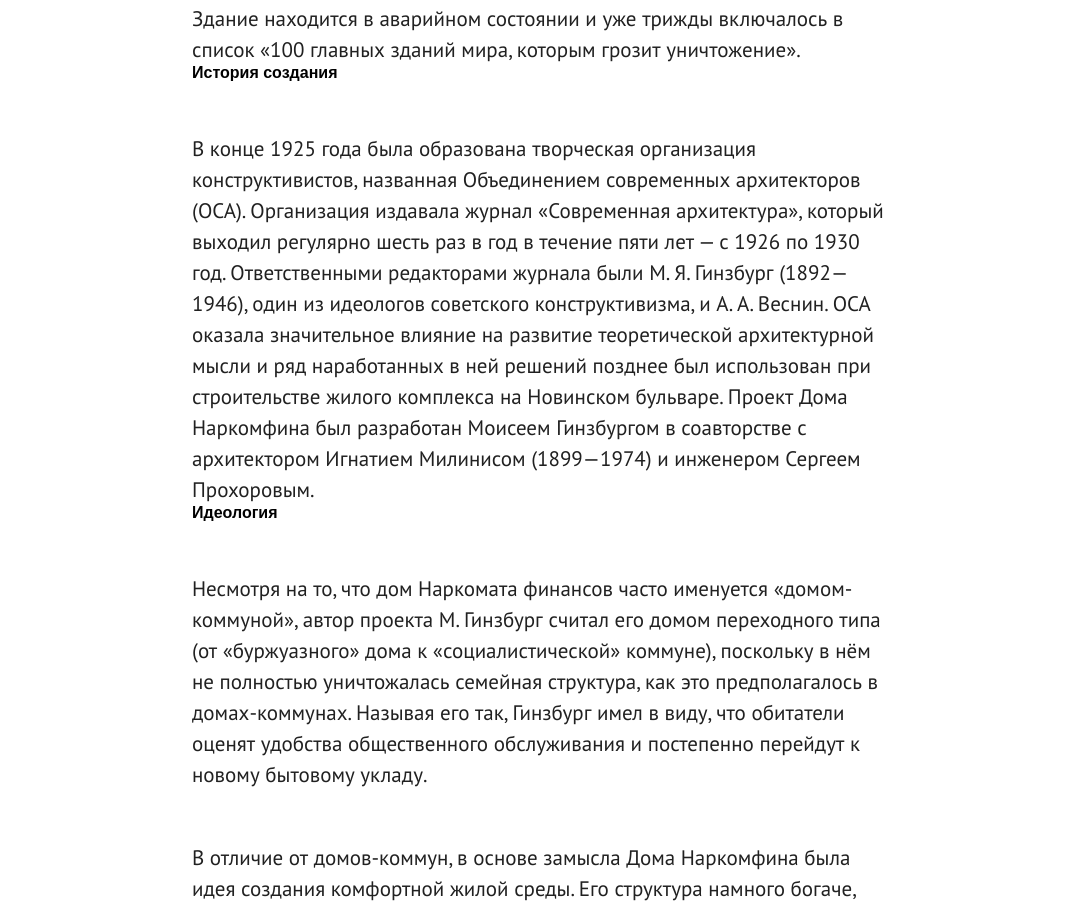
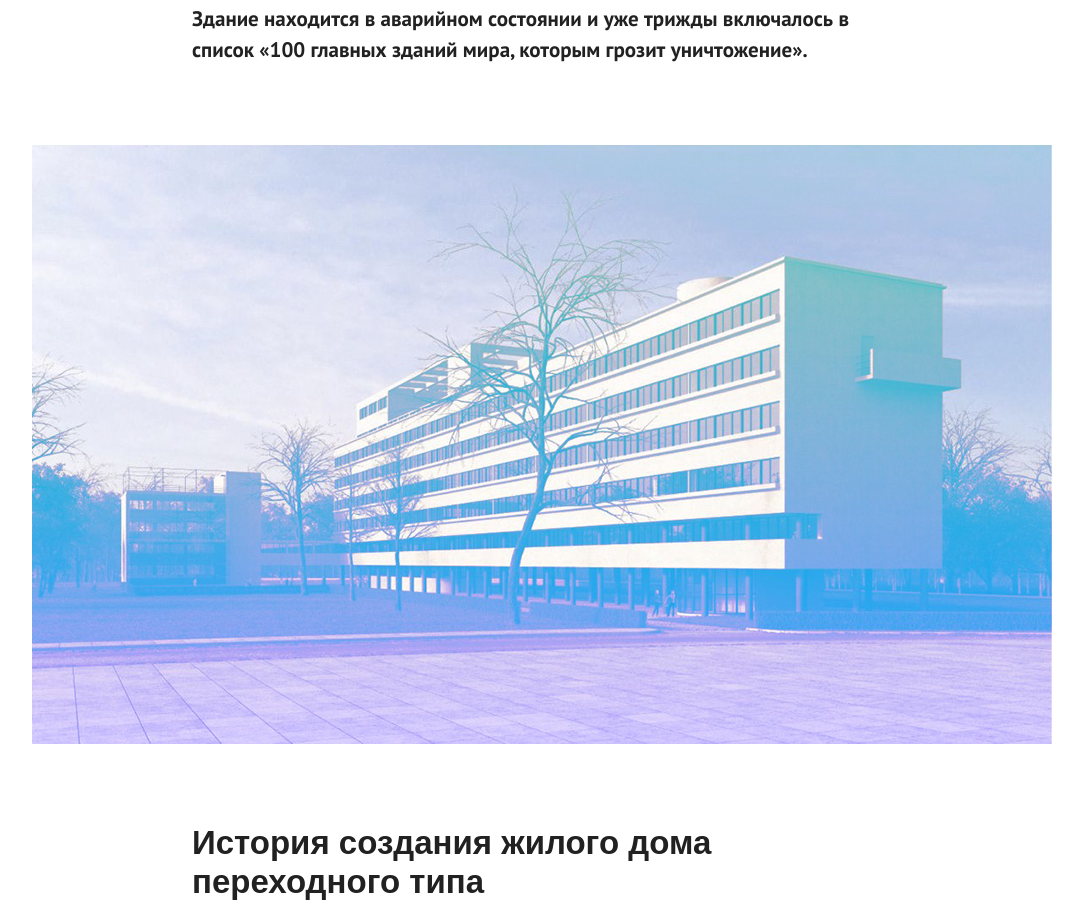
Before and after one commit to lizybest/MCS101-011-lizybest-Wikimedium, a plain HTML site: page narkomfin.html in a window 1280 px wide. Shown: the part 410-1314 px from the top of the page, without its empty margins (98-1181 px from the left). Drawn offline with Linux system fonts and the light colour scheme; a web font is replaced by a local one.

Commit message:
добавлена иллюстрация

```diff
--- a/narkomfin.html
+++ b/narkomfin.html
@@ -11,17 +11,23 @@
       ">Моисея Гинзбурга</a> и <a target="_blank" href="https://ru.wikipedia.org/wiki/%D0%9C%D0%B8%D0%BB%D0%B8%D0%BD%D0%B8%D1%81,_%D0%98%D0%B3%D0%BD%D0%B0%D1%82%D0%B8%D0%B9_%D0%A4%D1%80%D0%B0%D0%BD%D1%86%D0%B5%D0%B2%D0%B8%D1%87
       ">Игнатия Милиниса</a> для работников Народного комиссариата финансов СССР (Наркомфина). Находится в Москве на Новинском бульваре по адресу дом № 25, корпус 1. Дом Наркомфина является памятником архитектуры конструктивизма.</p>
 
-    <p>Здание находится в аварийном состоянии и уже трижды включалось в список «100 главных зданий мира, которым грозит уничтожение».</p>
-    <h2>История создания</h2>
+    <p class="one">Здание находится в аварийном состоянии и уже трижды включалось в список «100 главных зданий мира, которым грозит уничтожение».</p>
+
+    <img src="images/narkomfin.jpg" alt="Дом Наркомфина">
+
+    <h2>История создания жилого дома переходного типа</h2>
     <p>В конце 1925 года была образована творческая организация конструктивистов, названная Объединением современных архитекторов (ОСА).
       Организация издавала журнал «Современная архитектура», который выходил регулярно шесть раз в год в течение пяти лет — с 1926 по 1930 год.
       Ответственными редакторами журнала были М. Я. Гинзбург (1892—1946), один из идеологов советского конструктивизма, и А. А. Веснин.
       ОСА оказала значительное влияние на развитие теоретической архитектурной мысли и ряд наработанных в ней решений позднее был использован при строительстве жилого комплекса на Новинском бульваре. Проект Дома Наркомфина был разработан Моисеем Гинзбургом в соавторстве с архитектором Игнатием Милинисом (1899—1974) и инженером Сергеем Прохоровым.</p>
 
-    <h2>Идеология</h2>
-    <p>Несмотря на то, что дом Наркомата финансов часто именуется «домом-коммуной», автор проекта М. Гинзбург считал его домом переходного типа (от «буржуазного» дома к «социалистической» коммуне), поскольку в нём не полностью уничтожалась семейная структура, как это предполагалось в домах-коммунах. Называя его так, Гинзбург имел в виду, что обитатели оценят удобства общественного обслуживания и постепенно перейдут к новому бытовому укладу.</p>
+    <h2 class="two">Идеология</h2>
+    <p class="two">Несмотря на то, что дом Наркомата финансов часто именуется «домом-коммуной», автор проекта М. Гинзбург считал его домом переходного типа (от «буржуазного» дома к «социалистической» коммуне), поскольку в нём не полностью уничтожалась семейная структура, как это предполагалось в домах-коммунах. Называя его так, Гинзбург имел в виду, что обитатели оценят удобства общественного обслуживания и постепенно перейдут к новому бытовому укладу.</p>
+    <br>
     <p>В отличие от домов-коммун, в основе замысла Дома Наркомфина была идея создания комфортной жилой среды. Его структура намного богаче, чем структура многих других имевшихся тогда аналогов. Авторам проекта Гинзбургу и Милинису удалось скомпоновать жилые ячейки в единый корпус настолько необычно, что это заинтересовало даже самого Ле Корбюзье, побывавшего в Доме Наркомфина и посетившего лично квартиру Николая Милютина.</p>
+    <br>
     <p>Идея комфортабельного жилища нового типа требовала не только иной функциональной организации, но и нового пространственного воплощения.</p>
+    <br>
     <p>В конце 1920-х — начале 1930-х годов было построено шесть экспериментальных «коммунальных» домов переходного типа, причём три из них разработаны при непосредственном участии М. Гинзбурга как автора проекта.</p>
 
     <h2>Архитектура</h2>
--- a/stylesheets/layout.css
+++ b/stylesheets/layout.css
@@ -2,10 +2,35 @@ a {
   color: inherit;
 }
 
-h1, h2, h3, h4, p, ul, ol, blockquote {
+h1, h2, h3, h4, p, ul, ol, blockquote, p.one, p.two {
   width: 700px;
   margin: 0 auto;
 
+}
+
+img {
+  display: block;
+  width: 1020px;
+  margin: 80px auto;
+}
+
+img + h2 {
+  margin-top: -1px;
+
+}
+
+img + p,
+img + blockquote,
+img + ul {
+  margin-top: -3px;
+}
+
+h3 + img {
+  margin-top: 82px;
+}
+
+h3 + img {
+  margin-top: 81px;
 }
 
 h1, h2, h3, h4 {
@@ -29,7 +54,6 @@ h1 + p {
 }
 
 p {
-  margin-top: 52px;
   font-family: 'PT Sans', sans-serif;
   font-size: 21px;
   line-height: 31px;
@@ -37,8 +61,60 @@ p {
 
 }
 
+
+p.one {
+  margin-top: 52px;
+  font-family: 'PT Sans', sans-serif;
+  font-size: 21px;
+  font-weight: bold;
+  line-height: 31px;
+  color: #212121;
+
+}
+
+p.two {
+  margin-top: 40px;
+  font-family: 'PT Sans', sans-serif;
+  font-size: 21px;
+  line-height: 31px;
+  color: #212121;
+  margin-bottom: 50px;
+}
+
 h2 {
+margin-top: 734px;
 font-family: 'PT Sans Caption', sans-serif;
+font-size: 33px;
+line-height: 39px;
+color: #212121;
+
+}
+
+h2 + p {
+  margin-top: 24px;
+  font-family: 'PT Sans', sans-serif;
+  font-size: 21px;
+  line-height: 31px;
+  color: #212121;
+
+}
 
 
+h2.two {
+  margin-top: 60px;
+  font-family: 'PT Sans Caption', sans-serif;
+  font-size: 33px;
+  line-height: 48px;
+  color: #212121;
+
 }
+
+
+h2.two + p {
+  margin-top: 12px;
+  font-family: 'PT Sans', sans-serif;
+  font-size: 21px;
+  line-height: 31px;
+  color: #212121;
+
+}
```
Also changed, not shown: images/narkomfin.jpg (added).
